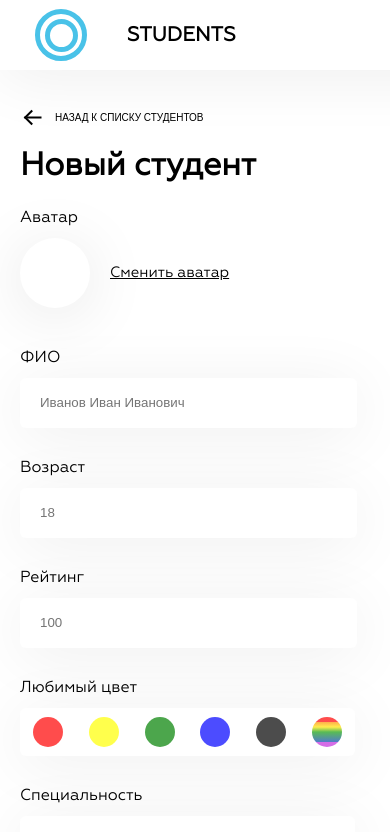
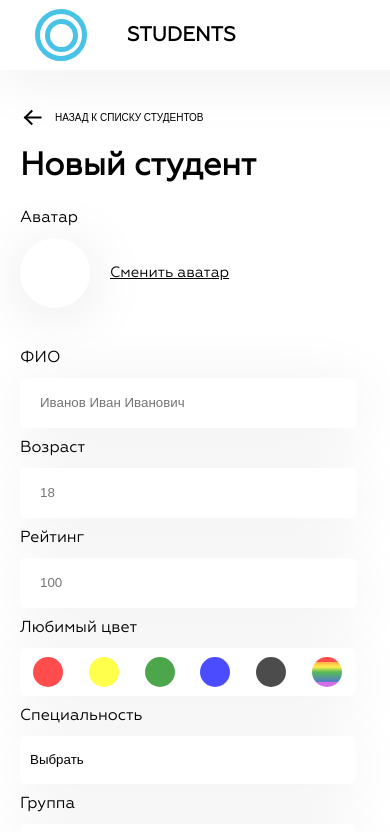
Before and after one commit to pornoiya/students-react2, a React (Create React App) app: page /addStudent in a window 390 px wide. Shown: the top 832 px of the page. Built offline with nearby package versions, Linux system fonts and the light colour scheme.

Commit message:
Update NewStudentForm.css
safari 2

```diff
--- a/src/components/NewStudentForm/NewStudentForm.css
+++ b/src/components/NewStudentForm/NewStudentForm.css
@@ -110,7 +110,6 @@ input:hover, input:focus, select:hover, select:focus {
 @media screen and (max-width: 690px){
     .fields-container {
         flex-wrap: nowrap;
-        gap: 20px;
         height: 100%;
     }
 
@@ -135,8 +134,7 @@ input:hover, input:focus, select:hover, select:focus {
     .fields-container div[role='alert'] {
         height: 3px;
         font-size: 10px;
-        color: red;
-        margin: 0;
+        margin: 0 0 20px 0;
     }
 }
 
```
